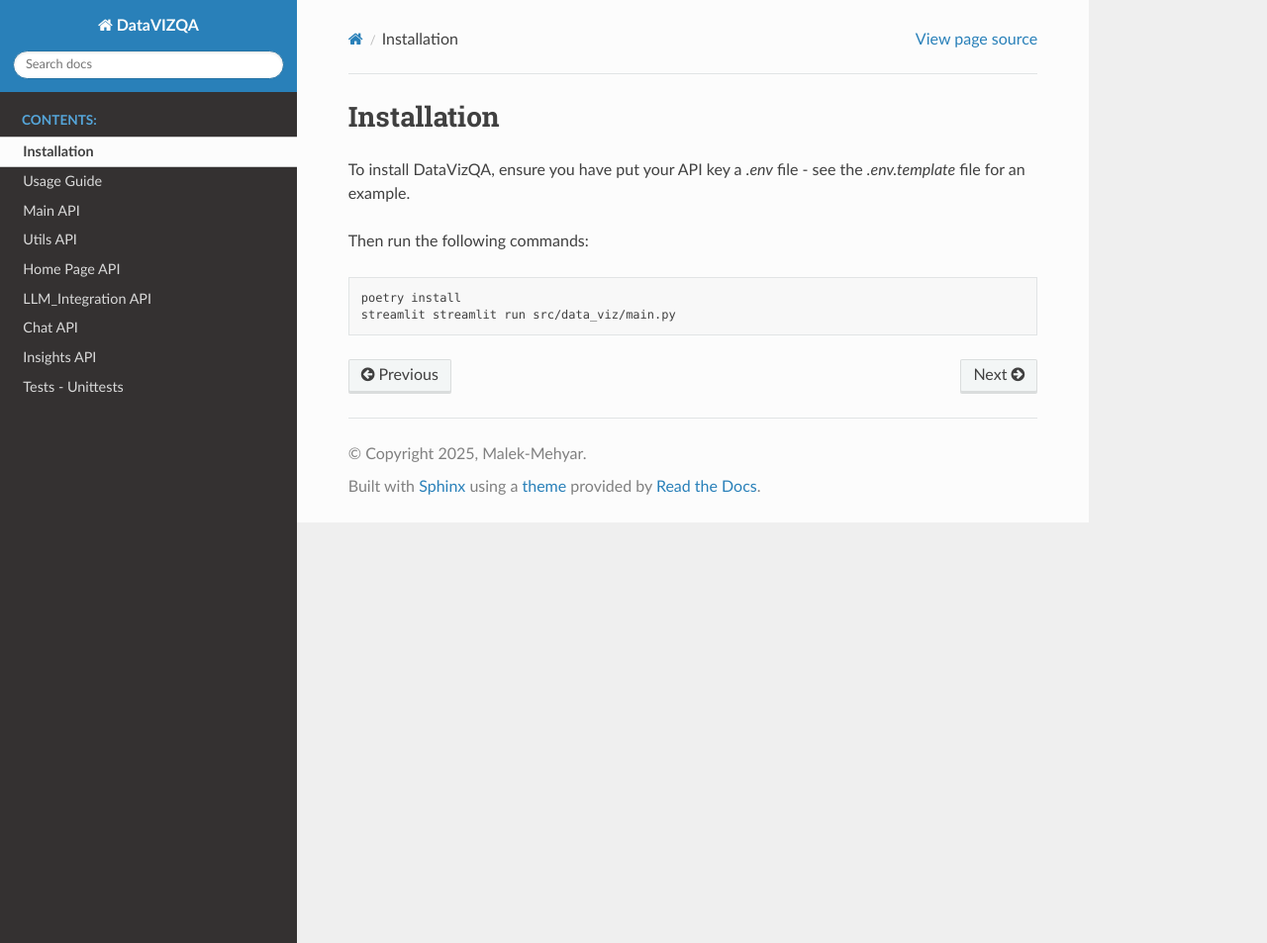
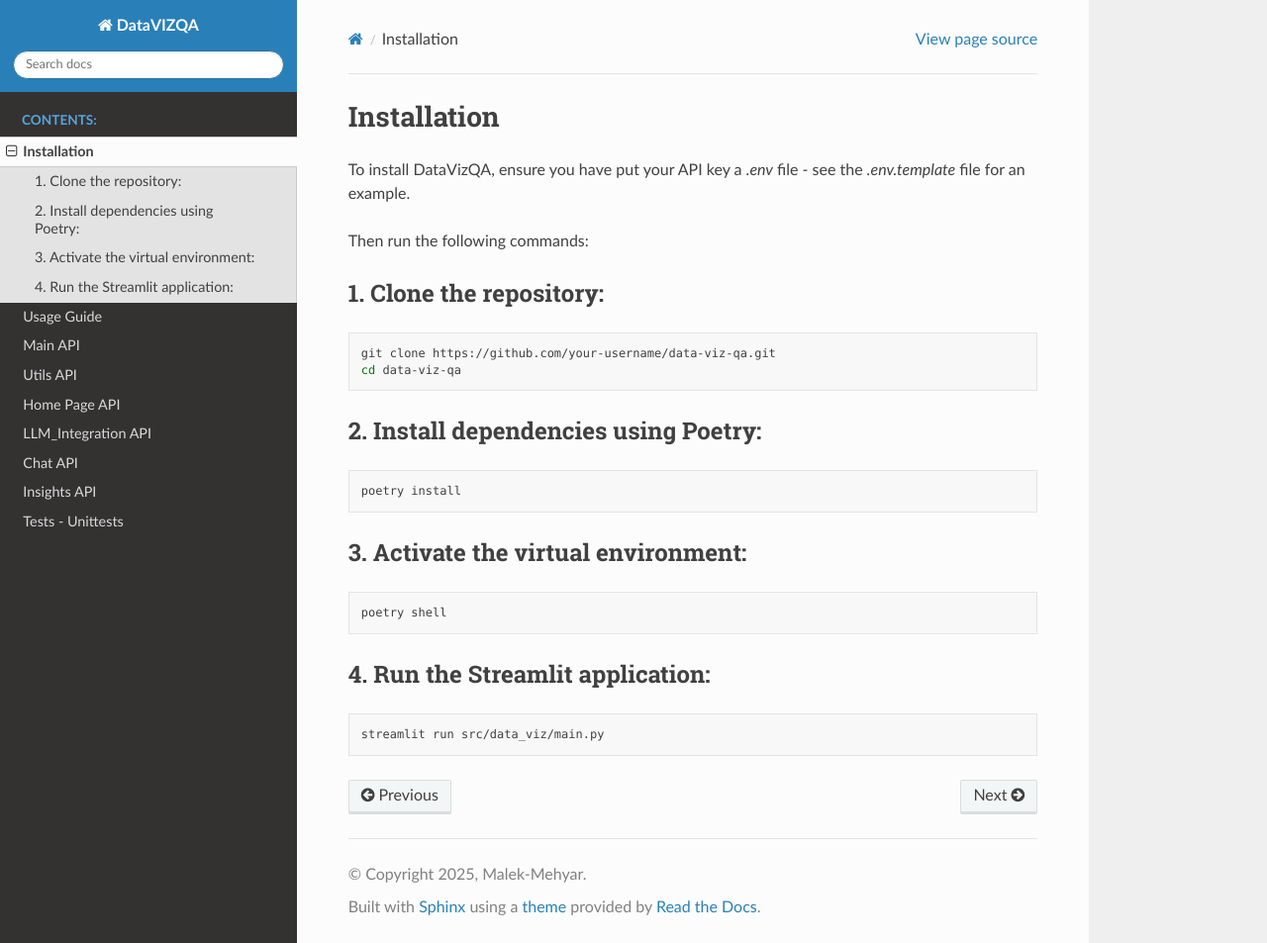
Before and after one commit to Mehyarmlaweh/DataVizQA, a Sphinx documentation site: the page built from docs/source/installation.rst, in a window 1280 px wide and 953 px high. Shown: the whole window at 99% size. Built offline with Sphinx 7.4.7 and the Read the Docs theme 3.1.0, drawn with Linux system fonts in a browser that asks for light colours.

```diff
--- a/docs/source/installation.rst
+++ b/docs/source/installation.rst
@@ -5,7 +5,27 @@ To install DataVizQA, ensure you have put your API key a *.env* file - see the *
 
 Then run the following commands:
 
+1. Clone the repository:
+------------------------
+.. code-block:: bash
+
+   git clone https://github.com/your-username/data-viz-qa.git
+   cd data-viz-qa
+
+2. Install dependencies using Poetry:
+-------------------------------------
 .. code-block:: bash
 
    poetry install
-   streamlit streamlit run src/data_viz/main.py
+
+3. Activate the virtual environment:
+------------------------------------
+.. code-block:: bash
+
+   poetry shell
+
+4. Run the Streamlit application:
+---------------------------------
+.. code-block:: bash
+
+   streamlit run src/data_viz/main.py
```
Also changed, not shown: README.md (+6 -4 lines).
